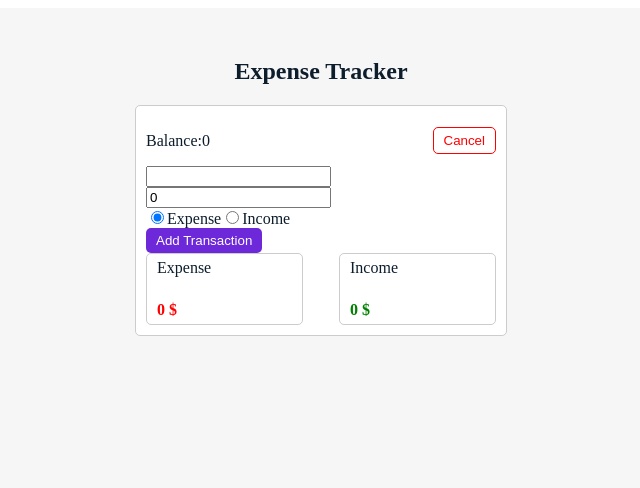
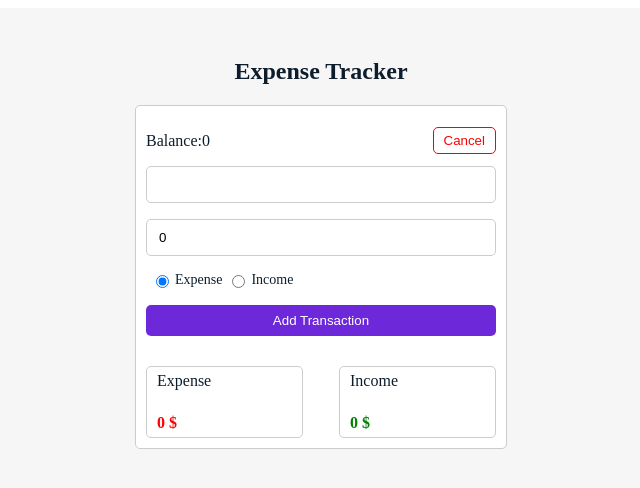
Before and after one commit to zarbabi/Expense_Tracker, a React (Create React App) app: page / in a window 1280 px wide. Both pictures are taken after a click on the button "Add". Shown: the top 488 px of the page, without its empty margins (319-959 px from the left). Built offline with nearby package versions, Linux system fonts and the light colour scheme.

Commit message:
style-transactionForm

```diff
--- a/src/App.css
+++ b/src/App.css
@@ -62,6 +62,7 @@
   color: #fff;
   background-color: #6d28d9;
   border: none;
+  padding: 8px 10px;
 }
 
 .cancel {
@@ -69,3 +70,34 @@
   color: red;
   border: 1px solid red;
 }
+
+form {
+  display: flex;
+  flex-direction: column;
+  min-height: 170px;
+  justify-content: space-between;
+  margin-bottom: 30px;
+}
+
+input {
+  border: 1px solid #ccc;
+  padding: 10px 12px;
+  outline: none;
+  border-radius: 5px;
+}
+
+input[type="radio"] {
+  margin-left: 10px;
+}
+
+.radioBox {
+  display: flex;
+  justify-content: flex-start;
+  align-items: center;
+  font-size: 14px;
+}
+
+.radioBox label {
+  margin-left: 3px;
+  font-size: 14px;
+}
--- a/src/components/TransActionForm.js
+++ b/src/components/TransActionForm.js
@@ -30,23 +30,25 @@
         onChange={changeHandler}
         value={formValues.amount}
       />
-      <div>
+      <div className="radioBox">
         <input
           type="radio"
           value="expense"
           name="type"
           onChange={changeHandler}
           checked={formValues.type === "expense"}
+          id="expense"
         />
-        <label>Expense</label>
+        <label htmlFor="expense">Expense</label>
         <input
           type="radio"
           value="income"
           name="type"
           onChange={changeHandler}
           checked={formValues.type === "income"}
+          id="income"
         />
-        <label>Income</label>
+        <label htmlFor="income">Income</label>
       </div>
       <button type="submit" className="btn primary">
         Add Transaction
```
